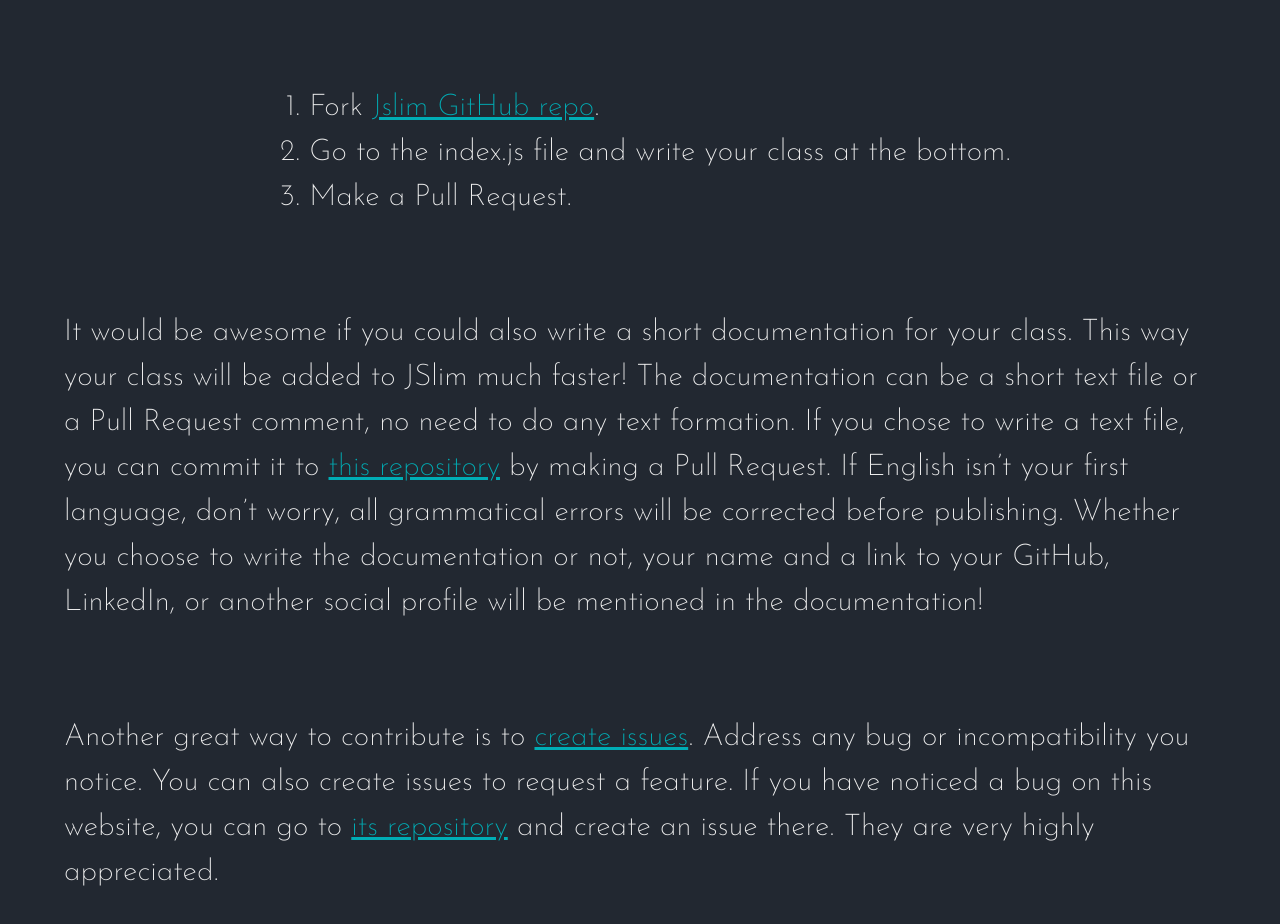
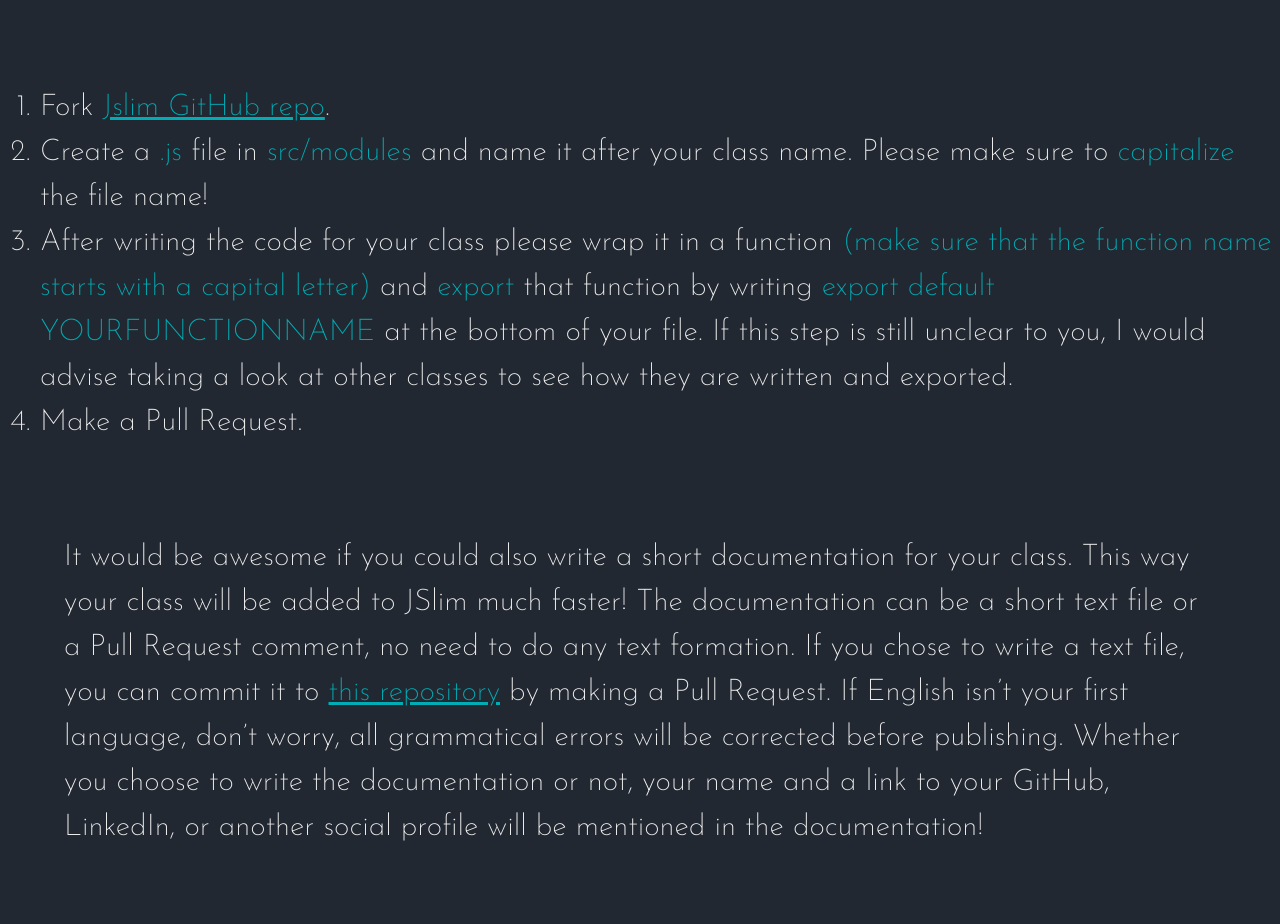
Before and after one commit to oliverisMisiunas/jslim-website, a Next.js app: page /howtoopensource in a window 1280 px wide. Shown: the part 1140-2064 px from the top of the page. Built offline with nearby package versions, Linux system fonts and the light colour scheme.

Commit message:
updated tutorial

```diff
--- a/pages/howtoopensource.js
+++ b/pages/howtoopensource.js
@@ -49,7 +49,8 @@
           <li>
             Fork <a target='_blank' href="https://github.com/oliverisMisiunas/jslim-library" rel="noreferrer">Jslim GitHub repo</a>.
           </li>
-          <li>Go to the index.js file and write your class at the bottom.</li>
+          <li>Create a <span id="teal-color">.js</span> file in <span id="teal-color">src/modules</span> and name it after your class name. Please make sure to <span id="teal-color">capitalize</span> the file name!</li>
+          <li>After writing the code for your class please wrap it in a function <span id="teal-color">(make sure that the function name starts with a capital letter)</span> and <span id="teal-color">export</span> that function by writing <span id="teal-color">export default YOURFUNCTIONNAME</span> at the bottom of your file. If this step is still unclear to you, I would advise taking a look at other classes to see how they are written and exported.</li>
           <li>Make a Pull Request.</li>
         </ol>
 
```
